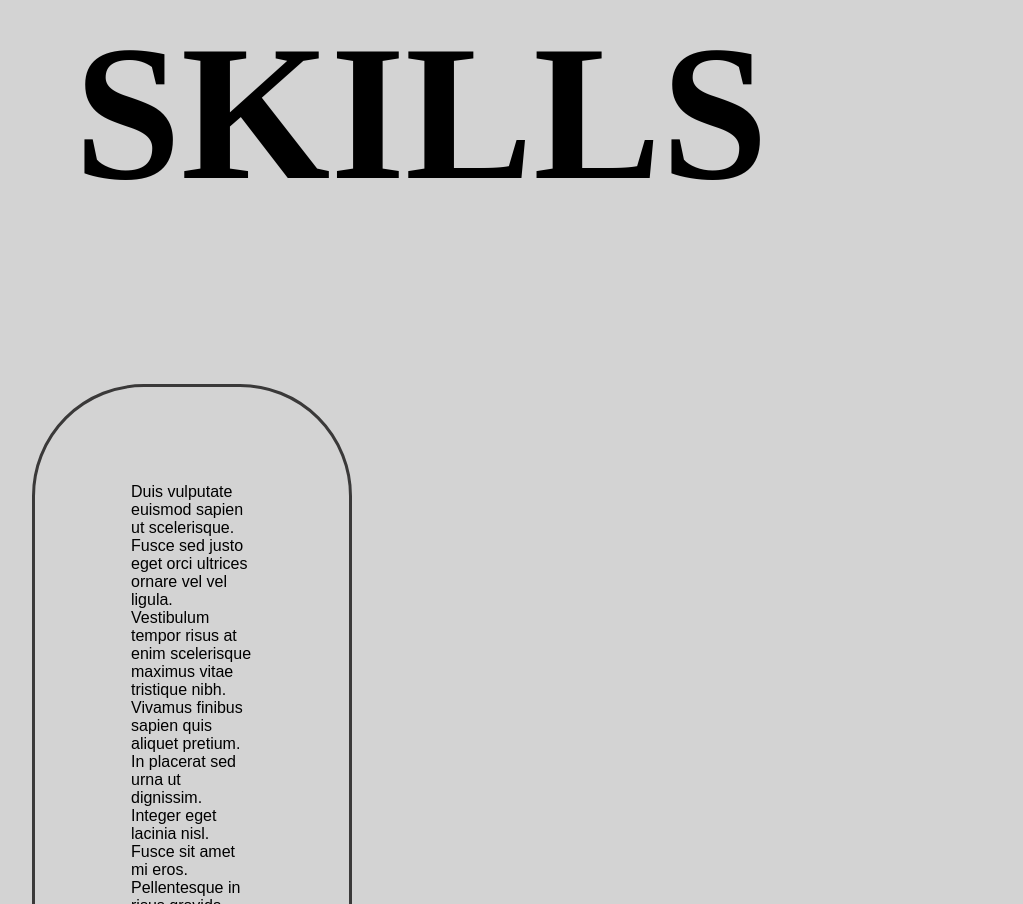
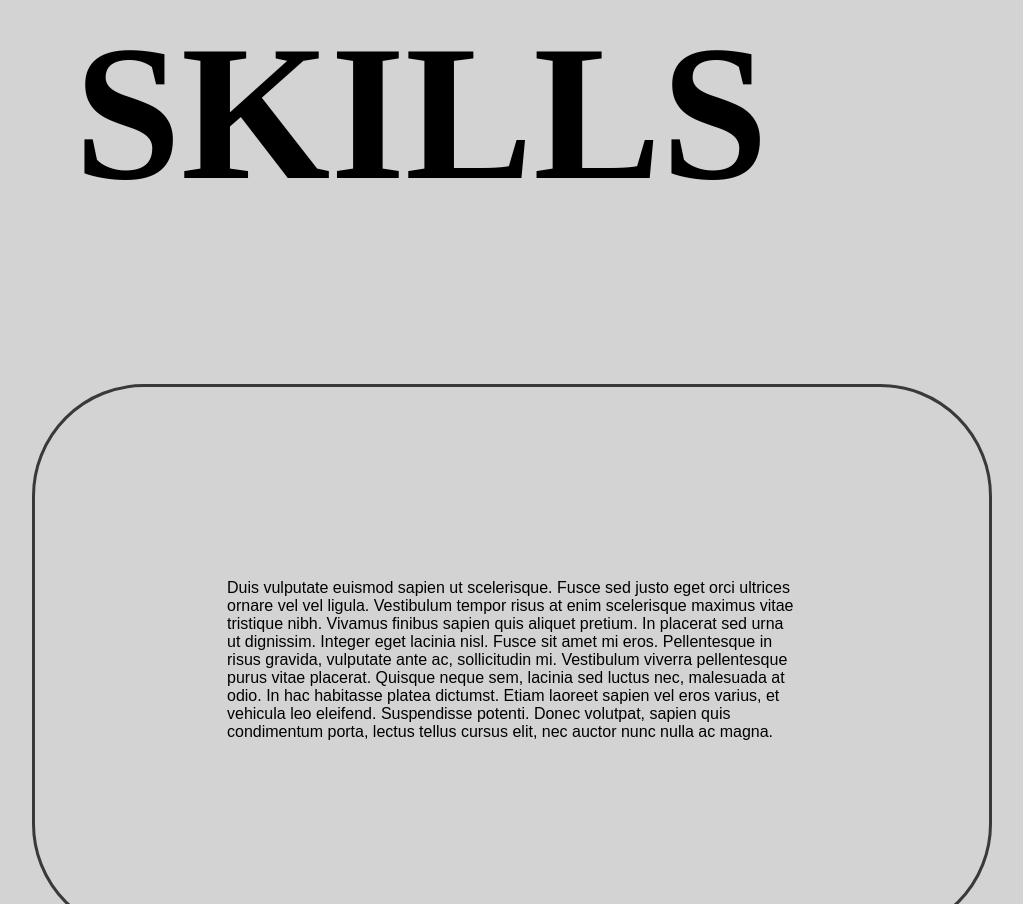
Before and after one commit to n4n0byt3/week_4_bootcamp_project, a plain HTML site: page skills.html in a window 1280 px wide. Shown: the part 1736-2640 px from the top of the page, without its empty margins (128-1151 px from the left). Drawn offline with Linux system fonts and the light colour scheme.

Commit message:
changed skill text

```diff
--- a/index.css
+++ b/index.css
@@ -162,10 +162,7 @@ background-color: #c2cffc;
   margin-right: 3em;
 }
 
-.skilltxt {
-  margin-right: 40em;
-  float: left;
-}
+
 
 .skill-header {
   display: flex;
```
